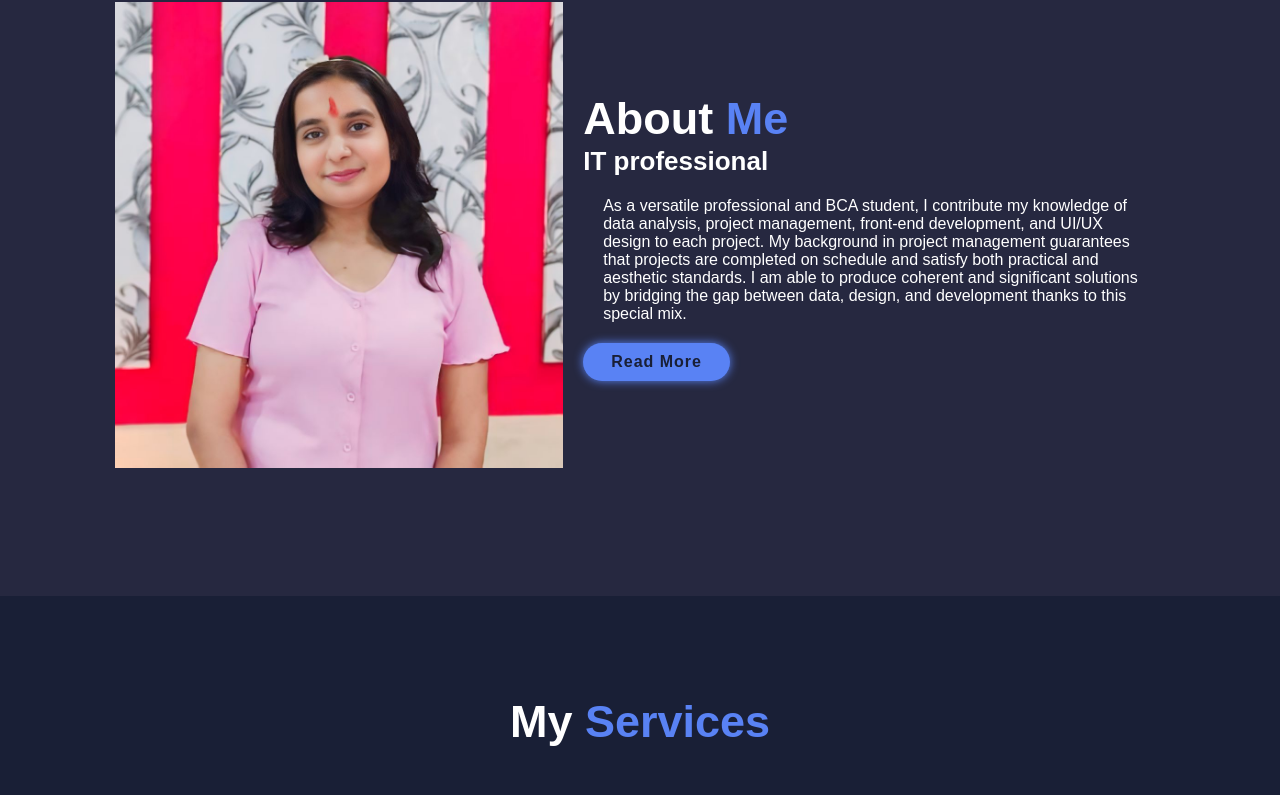
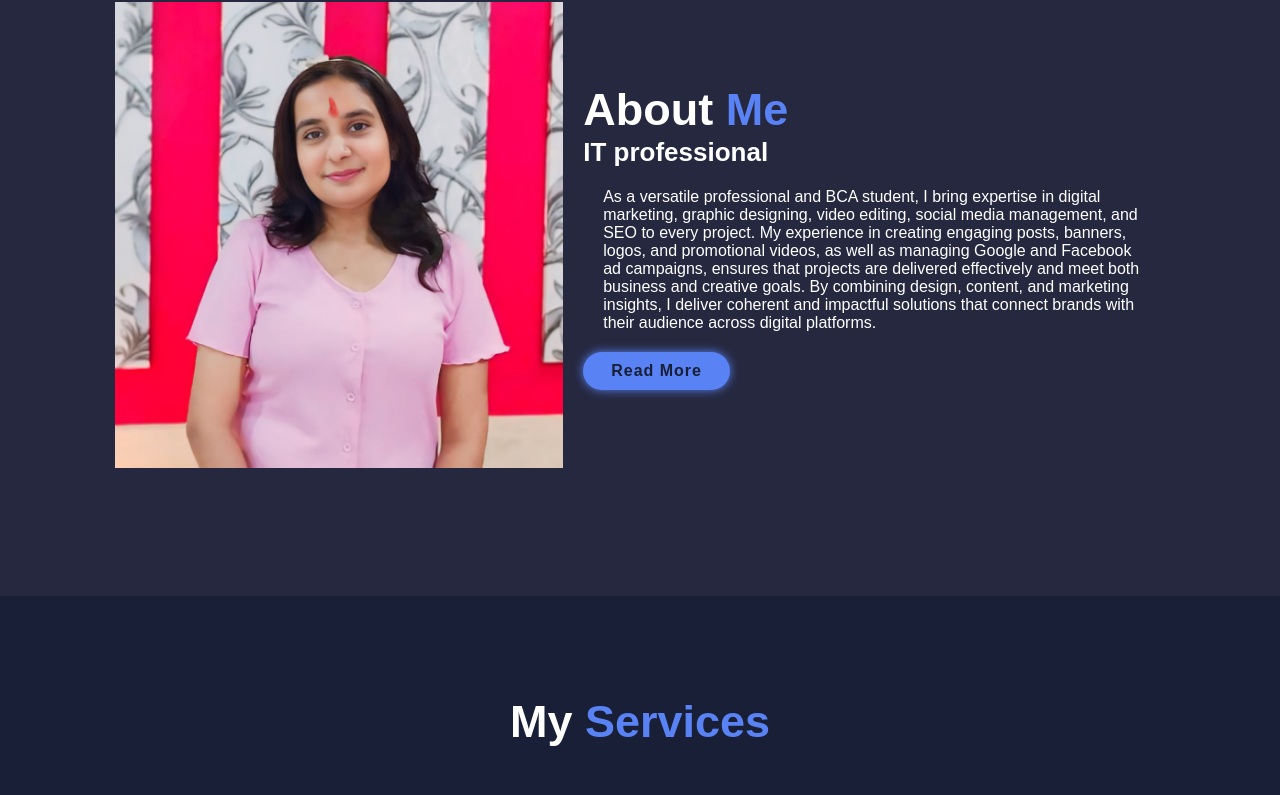
Before and after one commit to sharmanehu/portfolio, a plain HTML site: page index.html in a window 1280 px wide. Shown: the part 1004-1799 px from the top of the page. Drawn offline with nearby package versions, Linux system fonts and the light colour scheme.

Commit message:
Update index.html

```diff
--- a/index.html
+++ b/index.html
@@ -47,10 +47,12 @@
             <div class="about-content">
                 <h2 class="heading">About<span> Me</span></h2>
                 <h3>IT professional</h3>
-                <p>As a versatile professional and BCA student, I contribute my knowledge of data analysis, project management,
-                front-end development, and UI/UX design to each project. My background in project management
-                guarantees that projects are completed on schedule and satisfy both practical and aesthetic standards. I am able to produce coherent and significant solutions by bridging the gap between
-                data, design, and development thanks to this special mix.</p>
+                <p>As a versatile professional and BCA student, I bring expertise in digital marketing, graphic designing,
+                    video editing, social media management, and SEO to every project.
+                    My experience in creating engaging posts, banners, logos, and promotional videos,
+                    as well as managing Google and Facebook ad campaigns, ensures that projects are
+                    delivered effectively and meet both business and creative goals. By combining design, content, and marketing insights,
+                    I deliver coherent and impactful solutions that connect brands with their audience across digital platforms.</p>
                 <a href="#" class="btn">Read More</a>
             </div>
         </section>
```
